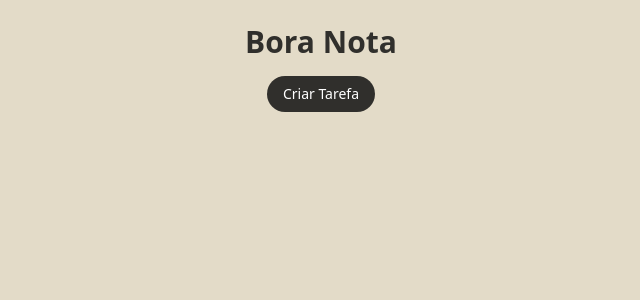
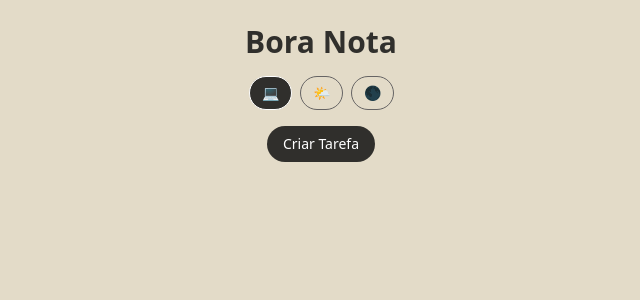
Before and after one commit to pecosta23/TaskMaker, a React (Create React App) app: page / in a window 1280 px wide. Shown: the top 300 px of the page, without its empty margins (319-959 px from the left). Built offline with nearby package versions, Linux system fonts and the light colour scheme.

Commit message:
Add new dark mode

```diff
--- a/public/index.html
+++ b/public/index.html
@@ -5,6 +5,16 @@
     <link rel="icon" type="image/ico" sizes="64x64" href="%PUBLIC_URL%/favicon_dog.ico" />
     <meta name="viewport" content="width=device-width, initial-scale=1" />
     <meta name="theme-color" content="#000000" />
+    <script>
+      (function () {
+        try {
+          var key = 'theme-preference';
+          var pref = localStorage.getItem(key) || 'system';
+          var isDark = pref === 'dark' || (pref === 'system' && window.matchMedia('(prefers-color-scheme: dark)').matches);
+          if (isDark) document.documentElement.classList.add('dark');
+        } catch (e) {}
+      })();
+    </script>
     <meta
       name="description"
       content="Web site created using create-react-app"
--- a/src/components/ProgressBar.jsx
+++ b/src/components/ProgressBar.jsx
@@ -5,7 +5,7 @@ export default function ProgressBar({ progress, colorClass = 'bg-laranjaProgress
   const progressWidth = `${progress}%`
 
   return (
-    <div className="w-full h-3 bg-cinzaClaro rounded overflow-hidden">
+    <div className="w-full h-3 bg-cinzaClaro dark:bg-[#2a2a28] rounded overflow-hidden">
       <motion.div
         className={`${colorClass} h-3 rounded`}
         initial={{ width:0 }}
--- a/src/components/SubtaskList.jsx
+++ b/src/components/SubtaskList.jsx
@@ -85,7 +85,7 @@ export default function SubtaskList({ taskId, subtasks, setSubtasks }) {
                       boxShadow: snapshot.isDragging ? '0 4px 12px rgba(0,0,0,0.2)' : 'none',
                       background: snapshot.isDragging ? '#fd7e3' : '', // muda a cor durante o arrasto
                     }}
-                    className="flex items-center justify-between bg-creme px-3 py-2 rounded border border-cinzaEscuro cursor-grab"
+                    className="flex items-center justify-between bg-creme dark:bg-[#1c1b1a] px-3 py-2 rounded border border-cinzaEscuro dark:border-[#2a2a28] cursor-grab"
                   >
                     <div className="flex items-center gap-2 w-full">
                       <input
@@ -97,7 +97,7 @@ export default function SubtaskList({ taskId, subtasks, setSubtasks }) {
                       <input
                         value={sub.title}
                         onChange={(e) => updateSubtaskTitle(sub.id, e.target.value)}
-                        className={`bg-transparent text-marrom w-full outline-none ${
+                        className={`bg-transparent text-marrom dark:text-creme w-full outline-none ${
                           sub.done ? 'line-through opacity-60' : ''
                         }`}
                       />
--- a/src/components/TaskCard.jsx
+++ b/src/components/TaskCard.jsx
@@ -29,7 +29,7 @@ export default function TaskCard({ taskId, name, onDelete }) {
   }, [taskId, progressColor])
 
   return (
-    <div className="relative bg-gradient-to-br from-[#FBF6EC] to-[#F2E9DC] text-marrom p-5 rounded-xl shadow-lg border border-cinzaEscuro">
+    <div className="relative bg-gradient-to-br from-[#FBF6EC] to-[#F2E9DC] dark:from-[#1c1b1a] dark:to-[#151413] text-marrom dark:text-creme p-5 rounded-xl shadow-lg border border-cinzaEscuro dark:cinzaEscuro dark:border-[#2a2a28]">
       {/* Botão de lixeira */}
       <button
         className="absolute right-3 top-3 text-marrom hover:text-red-500"
--- /dev/null
+++ b/src/components/ThemeToggle.jsx
@@ -0,0 +1,38 @@
+// src/components/ThemeToggle
+import { useTheme } from '../theme/ThemeProvider'
+
+const options = [
+    { key: 'system', label: '', icon: '💻'},
+    { key: 'light', label: '', icon: '🌤️'},
+    { key: 'dark', label: '', icon: '🌑'},
+]
+
+export default function ThemeToggle() {
+    const { theme, setTheme } = useTheme()
+
+    return (
+        <div className="flex gap-2 items-center" role="radiogroup" aria-label="Theme">
+            {options.map(opt => {
+                const active = theme === opt.key
+                return (
+                    <button
+                        key={opt.key}
+                        role="radio"
+                        aria-checked={active}
+                        onClick={() => setTheme(opt.key)}
+                        className={`px-3 py-1.5 rounded-full text-sm border transition
+                            ${active
+                                ? 'bg-marrom text-white border-marrom'
+                                : 'bg-transparent text-marrom border-cinzaEscuro hover:bg-creme'
+                            }
+                            dark:${active ? 'bg-white text-marrom border-white' : 'text-creme border-cinzaClaro hover:bg-[#2a2a2a]'}
+                            `}
+                        title={opt.label}
+                    >
+                        <span className="mr">{opt.icon}</span>{opt.label}
+                    </button>
+                )
+            })}
+        </div>
+    )
+}
--- a/src/index.css
+++ b/src/index.css
@@ -2,8 +2,6 @@
 @tailwind components;
 @tailwind utilities;
 @tailwind apply;
-
-
 
 .swal-btn-actions {
   display: flex;
@@ -24,10 +22,24 @@
 }
 
 .swal-popup-custom {
-  @apply bg-white;
+  @apply bg-white text-marrom;
 }
 
 .swal2-icon.swal2-warning {
   border-color: #facc15 !important;
   color: #facc15 !important;
 }
+
+.dark .swal-popup-custom {
+  background: #1c1b1a !important;
+  color: #e3dbc8ff !important;
+  border: 1px solid #2a2a28;
+}
+
+.dark .swal-btn-confirm { @apply bg-red-600 hover:bg-red-700; }
+.dark .swal-btn-cancel { @apply bg-blue-600 hover:bg-blue-700; }
+
+.dark .swal2-icon.swal2-warning {
+  border-color: #facc15 !important;
+  color: #facc15 !important;
+}
--- a/src/index.js
+++ b/src/index.js
@@ -3,11 +3,14 @@ import ReactDOM from 'react-dom/client';
 import './index.css';
 import App from './App';
 import reportWebVitals from './reportWebVitals';
+import { ThemeProvider } from './theme/ThemeProvider'
 
 const root = ReactDOM.createRoot(document.getElementById('root'));
 root.render(
   <React.StrictMode>
-    <App />
+    <ThemeProvider>
+      <App />
+    </ThemeProvider>
   </React.StrictMode>
 );
 
--- a/src/pages/Home.jsx
+++ b/src/pages/Home.jsx
@@ -3,6 +3,7 @@ import { useState, useEffect } from 'react'
 import { AnimatePresence, motion } from 'framer-motion'
 import TaskCard from '../components/TaskCard'
 import Swal from 'sweetalert2'
+import ThemeToggle from '../components/ThemeToggle'
 
 export default function Home() {
 
@@ -55,10 +56,11 @@ export default function Home() {
   }
 
   return (
-    <div className="min-h-screen bg-creme p-6">
+    <div className="min-h-screen bg-creme text-marrom dark:bg-[#12110f] dark:text-creme p-6">
       <header className="mb-6">
         <div className="flex flex-col items-center gap-4">
-          <h1 className="text-marrom text-3xl font-bold">Bora Nota</h1>
+          <h1 className="text-marrom dark:text-creme text-3xl font-bold">Bora Nota</h1>
+          <ThemeToggle />
           {!showInput ? (
             <motion.button
               whileHover={{ scale: 1.30 }}
--- /dev/null
+++ b/src/theme/ThemeProvider.jsx
@@ -0,0 +1,39 @@
+//src/theme/ThemeProvider.jsx
+import { createContext, useContext, useEffect, useState } from "react";
+
+const ThemeContext = createContext(null)
+const THEME_KEY = 'theme-preference'; //sys, lig, dark
+
+const getSystemTheme = () =>
+    window.matchMedia && window.matchMedia('(prefers-color-scheme: dark)').matches ? 'dark' : 'light';
+
+const applyTheme = (pref) => {
+    const resolved = pref === 'system' ? getSystemTheme() : pref;
+    document.documentElement.classList.toggle('dark', resolved === 'dark')
+};
+
+export function ThemeProvider({ children }) {
+    const [theme, setTheme] = useState(() => localStorage.getItem(THEME_KEY) || 'system')
+
+    useEffect(() => {
+        applyTheme(theme)
+        localStorage.setItem(THEME_KEY, theme)
+
+        const mq = window.matchMedia('(prefers-color-scheme: dark)');
+
+        if (theme === 'system') return
+        const handler = () => applyTheme('system')
+        mq.addEventListener ? mq.addEventListener('change', handler) : mq.addListener(handler)
+        return () => {
+            mq.addEventListener ? mq.removeEventListener('change', handler) : mq.removeListener(handler)
+        }
+    }, [theme])
+
+    return (
+        <ThemeContext.Provider value={{ theme, setTheme}}>
+            {children}
+        </ThemeContext.Provider>
+    )
+}
+
+export const useTheme = () => useContext(ThemeContext)
--- a/tailwind.config.js
+++ b/tailwind.config.js
@@ -1,5 +1,6 @@
 /** @type {import('tailwindcss').Config} */
 module.exports = {
+  darkMode: 'class',
   content: ['./src/**/*.{js,jsx,ts,tsx}'],
   theme: {
     extend: {
```
